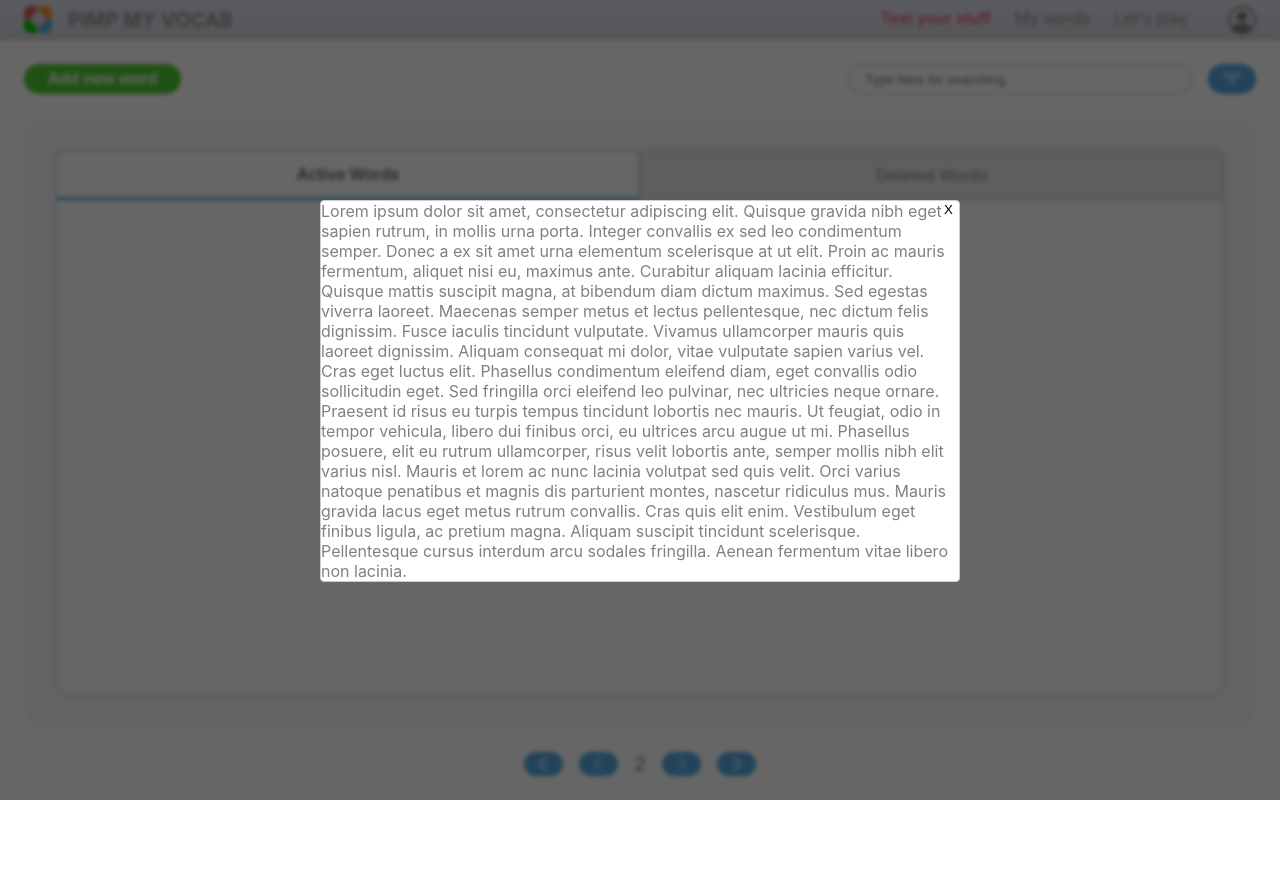
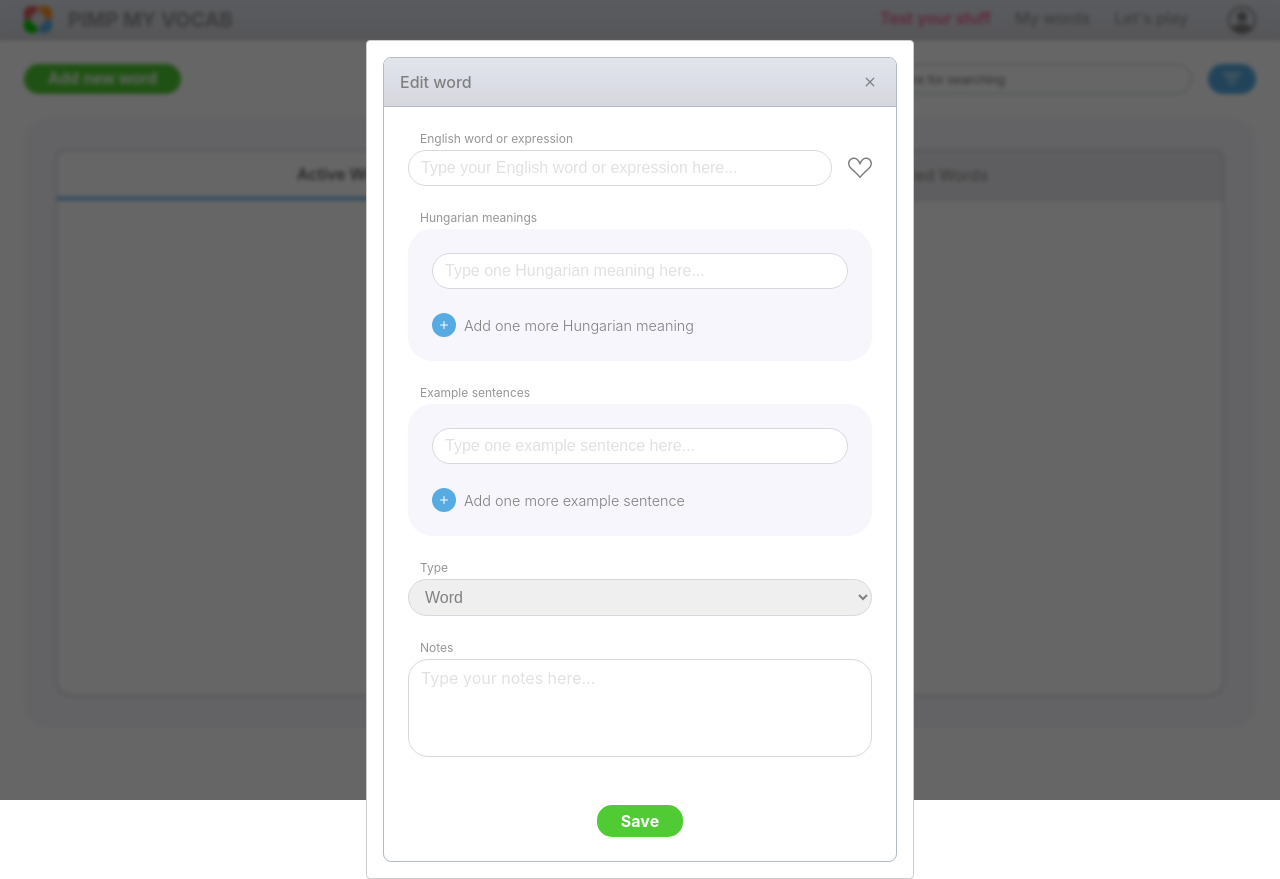
Before and after one commit to Crepkey/pmv_frond_end, a React (Create React App) app: page /my-words in a window 1280 px wide. Before the commit the page ends 800 px from the top, so only its background shows below. Built offline with nearby package versions, Linux system fonts and the light colour scheme.

Commit message:
Modal works with children

```diff
--- a/src/components/generalComponents/Modal.tsx
+++ b/src/components/generalComponents/Modal.tsx
@@ -12,12 +12,12 @@ export const ModalBackgroundCover = styled.div`
 	z-index: 1;
 `;
 
+/* TODO: Colors have to come from colors file */
 export const ModalContainer = styled.div`
 	background: white;
 	border: 1px solid #ccc;
 	border-radius: 4px;
 	position: absolute;
-	top: 25%;
 	left: 50%;
 	transform: translate(-50%);
 	min-width: 30rem;
@@ -42,9 +42,10 @@ export const CloseButton = styled.button`
 interface ModalProps {
 	isOpen: boolean;
 	onCloseRequest(): void;
+	children: React.ReactNode;
 }
 
-export default function Modal({ isOpen, onCloseRequest }: ModalProps) {
+export default function Modal({ isOpen, onCloseRequest, children }: ModalProps) {
 	if (!isOpen) {
 		return null;
 	}
@@ -52,23 +53,7 @@ export default function Modal({ isOpen, onCloseRequest }: ModalProps) {
 	return (
 		<Fragment>
 			<ModalBackgroundCover />
-			<ModalContainer>
-				<CloseButton onClick={onCloseRequest}>X</CloseButton>
-				<div>
-					Lorem ipsum dolor sit amet, consectetur adipiscing elit. Quisque gravida nibh eget sapien rutrum, in mollis urna porta. Integer
-					convallis ex sed leo condimentum semper. Donec a ex sit amet urna elementum scelerisque at ut elit. Proin ac mauris fermentum,
-					aliquet nisi eu, maximus ante. Curabitur aliquam lacinia efficitur. Quisque mattis suscipit magna, at bibendum diam dictum
-					maximus. Sed egestas viverra laoreet. Maecenas semper metus et lectus pellentesque, nec dictum felis dignissim. Fusce iaculis
-					tincidunt vulputate. Vivamus ullamcorper mauris quis laoreet dignissim. Aliquam consequat mi dolor, vitae vulputate sapien varius
-					vel. Cras eget luctus elit. Phasellus condimentum eleifend diam, eget convallis odio sollicitudin eget. Sed fringilla orci
-					eleifend leo pulvinar, nec ultricies neque ornare. Praesent id risus eu turpis tempus tincidunt lobortis nec mauris. Ut feugiat,
-					odio in tempor vehicula, libero dui finibus orci, eu ultrices arcu augue ut mi. Phasellus posuere, elit eu rutrum ullamcorper,
-					risus velit lobortis ante, semper mollis nibh elit varius nisl. Mauris et lorem ac nunc lacinia volutpat sed quis velit. Orci
-					varius natoque penatibus et magnis dis parturient montes, nascetur ridiculus mus. Mauris gravida lacus eget metus rutrum
-					convallis. Cras quis elit enim. Vestibulum eget finibus ligula, ac pretium magna. Aliquam suscipit tincidunt scelerisque.
-					Pellentesque cursus interdum arcu sodales fringilla. Aenean fermentum vitae libero non lacinia.
-				</div>
-			</ModalContainer>
+			<ModalContainer>{children}</ModalContainer>
 		</Fragment>
 	);
 }
--- a/src/components/mainComponents/MyWords.tsx
+++ b/src/components/mainComponents/MyWords.tsx
@@ -14,6 +14,7 @@ import styled from "styled-components";
 /* Components */
 import Words from "../subComponents/myWords/Words";
 import Modal from "../generalComponents/Modal";
+import EditWord from "../subComponents/myWords/EditWord";
 
 const MainContainer = styled.div`
 	display: flex;
@@ -304,7 +305,9 @@ export default function MyWords() {
 
 	return (
 		<MainContainer>
-			<Modal isOpen={isModalOpen} onCloseRequest={closeModal} />
+			<Modal isOpen={isModalOpen} onCloseRequest={closeModal}>
+				<EditWord title="Edit word" />
+			</Modal>
 			<ControlBarContainer>
 				<AddNewWordButton>Add new word</AddNewWordButton>
 				<SearchContainer>
```
